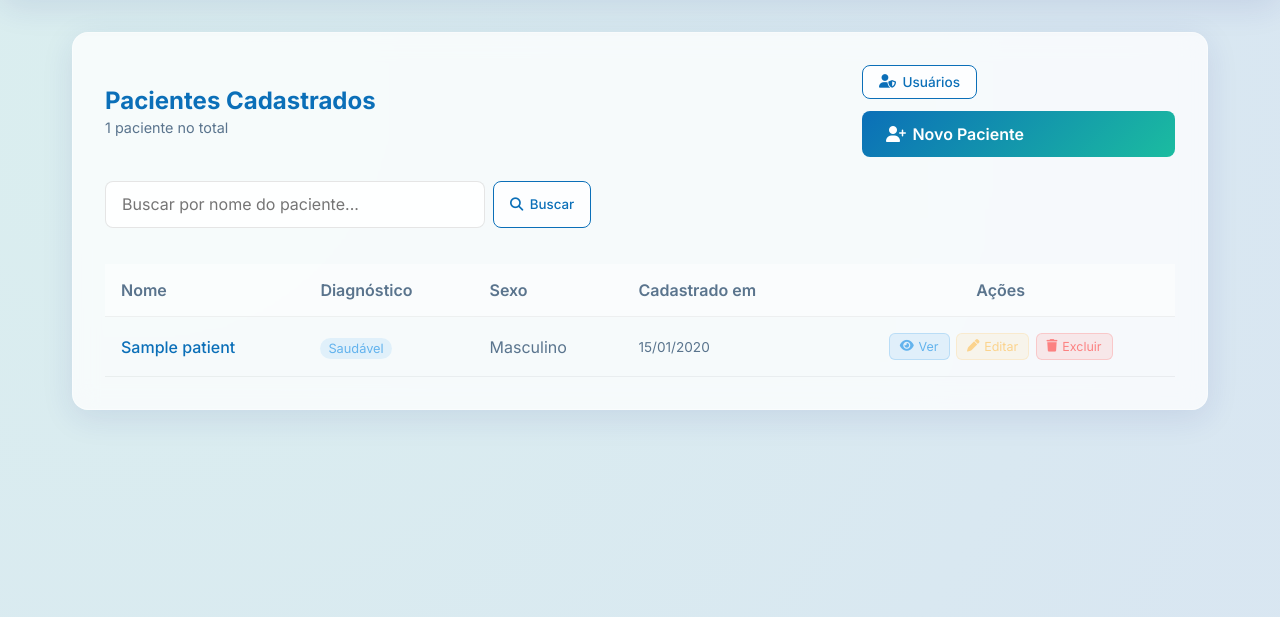
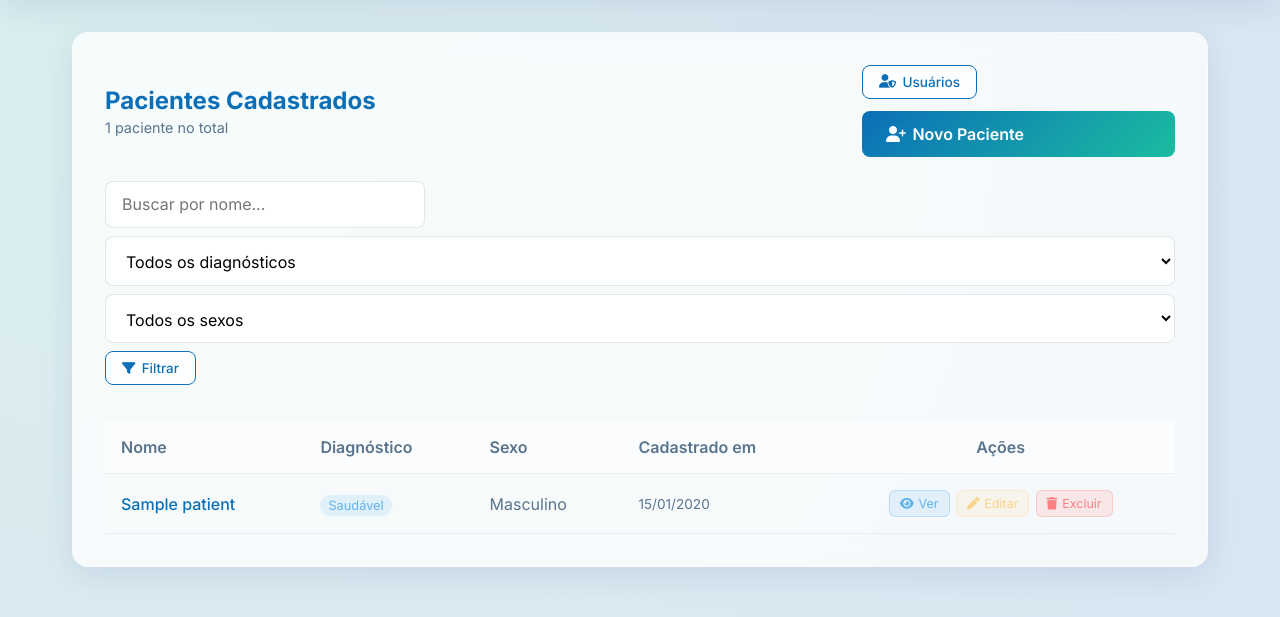
Before and after one commit to felipefontel/sistema-ela-disartria, a Django app: page / in a window 1280 px wide. Shown: the part 68-685 px from the top of the page. Run offline with Django 5.2, Linux system fonts and the light colour scheme; a user stored in the database is signed in; tables that the repository leaves empty hold one stand-in row (values such as "Sample post").

Commit message:
feat: filtros de diagnostico e sexo na tabela do dashboard

```diff
--- a/core/templates/core/dashboard.html
+++ b/core/templates/core/dashboard.html
@@ -21,17 +21,32 @@
         </div>
     </div>
 
-    <!-- Busca -->
+    <!-- Busca e Filtros -->
     <form method="get" style="margin-bottom: 1.25rem;">
-        <div style="display: flex; gap: 0.5rem;">
+        <div style="display: flex; gap: 0.5rem; flex-wrap: wrap; align-items: center;">
             <input type="text" name="q" value="{{ query }}"
-                   placeholder="Buscar por nome do paciente..."
+                   placeholder="Buscar por nome..."
                    class="form-control"
-                   style="flex: 1; max-width: 380px;">
+                   style="flex: 1; min-width: 200px; max-width: 320px;">
+
+            <select name="diagnosis" class="form-control" style="min-width: 170px;">
+                <option value="">Todos os diagnósticos</option>
+                {% for value, label in diagnosis_choices %}
+                <option value="{{ value }}" {% if diagnosis_filter == value %}selected{% endif %}>{{ label }}</option>
+                {% endfor %}
+            </select>
+
+            <select name="gender" class="form-control" style="min-width: 130px;">
+                <option value="">Todos os sexos</option>
+                {% for value, label in gender_choices %}
+                <option value="{{ value }}" {% if gender_filter == value %}selected{% endif %}>{{ label }}</option>
+                {% endfor %}
+            </select>
+
             <button type="submit" class="btn-secondary" style="display: inline-flex; align-items: center; gap: 0.4rem; white-space: nowrap;">
-                <i class="fa-solid fa-magnifying-glass"></i> Buscar
+                <i class="fa-solid fa-filter"></i> Filtrar
             </button>
-            {% if query %}
+            {% if query or diagnosis_filter or gender_filter %}
             <a href="{% url 'dashboard' %}" class="btn-secondary" style="text-decoration: none; display: inline-flex; align-items: center; gap: 0.4rem;">
                 <i class="fa-solid fa-xmark"></i> Limpar
             </a>
--- a/core/views.py
+++ b/core/views.py
@@ -35,10 +35,17 @@ def dashboard_view(request):
     from django.core.paginator import Paginator
 
     query = request.GET.get('q', '').strip()
+    diagnosis_filter = request.GET.get('diagnosis', '')
+    gender_filter = request.GET.get('gender', '')
+
     patients_qs = Patient.objects.all().order_by('-created_at')
 
     if query:
         patients_qs = patients_qs.filter(name__icontains=query)
+    if diagnosis_filter:
+        patients_qs = patients_qs.filter(diagnosis=diagnosis_filter)
+    if gender_filter:
+        patients_qs = patients_qs.filter(gender=gender_filter)
 
     paginator = Paginator(patients_qs, 10)
     page_number = request.GET.get('page')
@@ -47,7 +54,11 @@ def dashboard_view(request):
     context = {
         'page_obj': page_obj,
         'query': query,
+        'diagnosis_filter': diagnosis_filter,
+        'gender_filter': gender_filter,
         'total_patients': Patient.objects.count(),
+        'diagnosis_choices': Patient.DIAGNOSIS_CHOICES,
+        'gender_choices': Patient.GENDER_CHOICES,
     }
     return render(request, 'core/dashboard.html', context)
 
```
